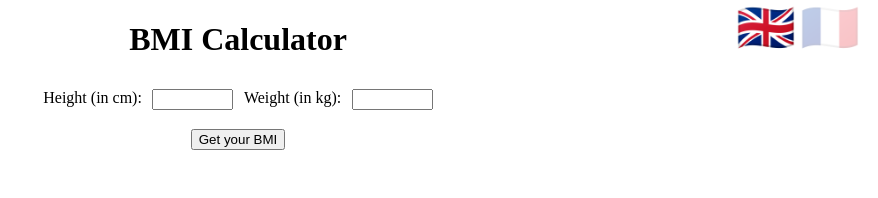
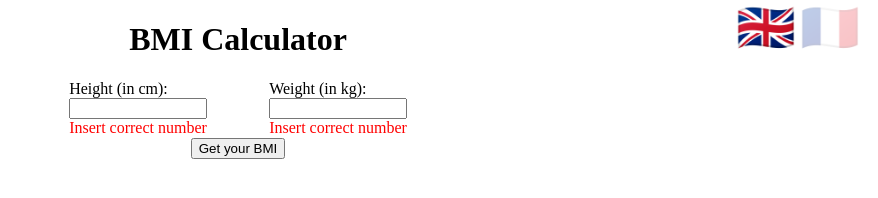
Before and after one commit to Skyrlon/bmi-calculator, a plain HTML site: page index.html in a window 1280 px wide. Both pictures are taken after a click on the button "Get your BMI". Shown: the whole page, without its empty margins (402-1280 px from the left). Drawn offline with Linux system fonts and the light colour scheme.

Commit message:
Add error messages for inputs

```diff
--- a/index.html
+++ b/index.html
@@ -13,10 +13,12 @@
     <h1 id="title">BMI Calculator</h1>
     <div id="form">
         <div id="inputs">
-            <label for="height" id="height-text">Height (in cm):</label>
-            <input name="height" id="height" type="text" size="7" />
-            <label for="weight" id="weight-text">Weight (in kg):</label>
-            <input name="weight" id="weight" type="text" size="7" />
+            <label for="height" id="height-text">Height (in cm):
+                <input name="height" id="height" type="text" size="7" />
+            </label>
+            <label for="weight" id="weight-text">Weight (in kg):
+                <input name="weight" id="weight" type="text" size="7" />
+            </label>
         </div>
         <button id="submit">Get your BMI</button>
     </div>
--- a/main.js
+++ b/main.js
@@ -83,9 +83,22 @@ let weight, height;
 submitButton.addEventListener("click", handleSubmit);
 
 function handleSubmit() {
+  [...document.getElementsByClassName("error-message")].forEach((e) =>
+    e.remove()
+  );
   if (Number(heightInput.value.trim()) && Number(weightInput.value.trim())) {
     getBMI();
     createScale();
+  } else {
+    [heightInput, weightInput].forEach((e) => {
+      if (!Number(e.value.trim())) {
+        const span = document.createElement("span");
+        const errorMessage = "Insert correct number";
+        span.classList.add("error-message");
+        span.textContent = errorMessage;
+        e.parentElement.append(span);
+      }
+    });
   }
 }
 
--- a/style.css
+++ b/style.css
@@ -24,6 +24,15 @@ body {
   flex-direction: row;
   justify-content: space-around;
   width: 25rem;
+}
+
+#inputs label {
+  display: flex;
+  flex-direction: column;
+}
+
+.error-message {
+  color: red;
 }
 
 #scale {
```
